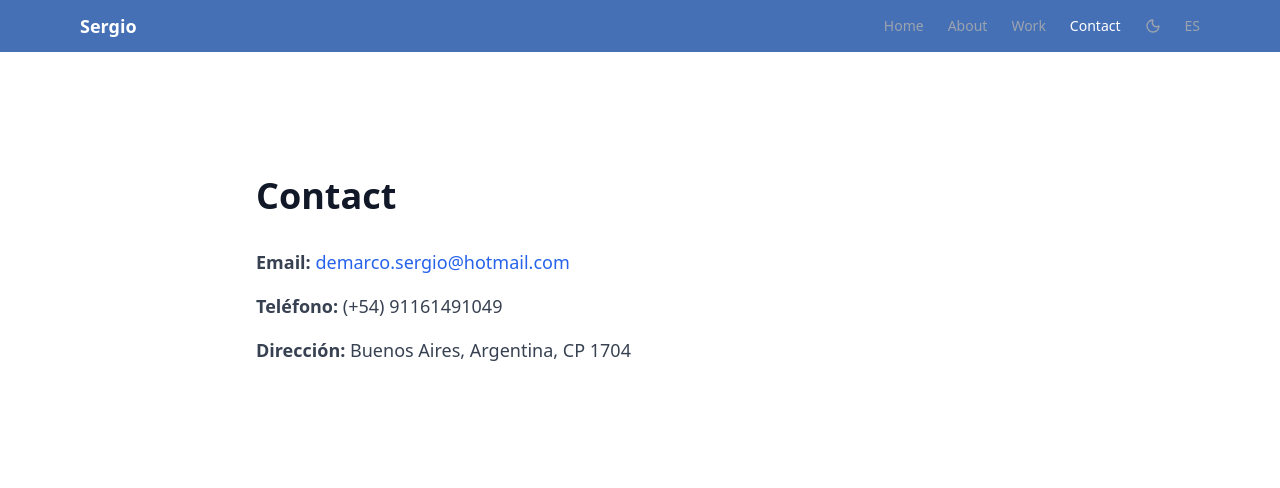
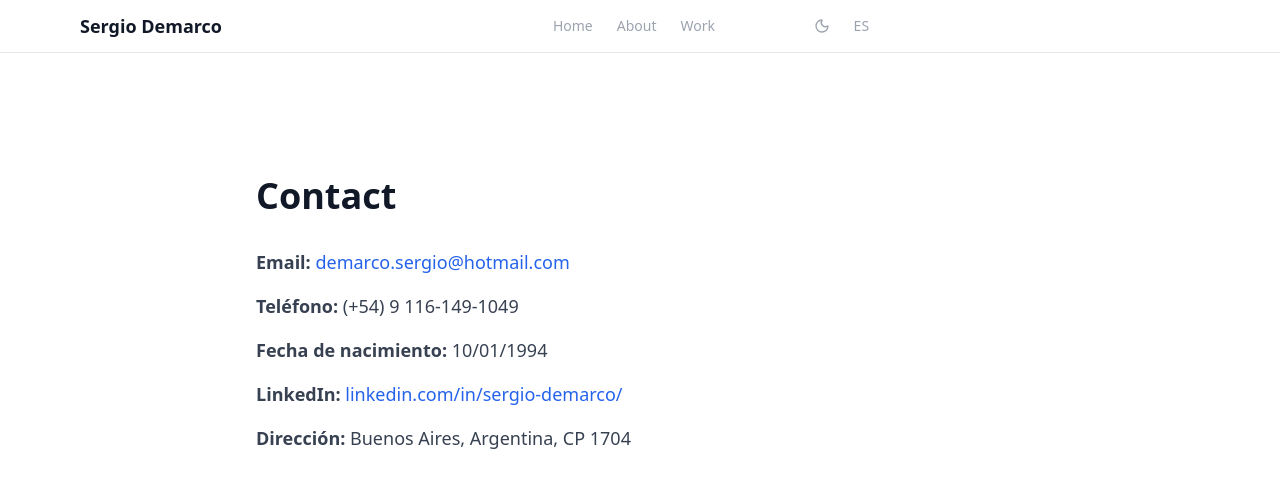
Before and after one commit to demarcosergio/sergio-portfolioV2, a Next.js app: page /contact in a window 1280 px wide. Shown: the top 488 px of the page. Built offline with nearby package versions, Linux system fonts and the light colour scheme.

Commit message:
Update header and contact info

```diff
--- a/src/app/contact/page.tsx
+++ b/src/app/contact/page.tsx
@@ -20,7 +20,21 @@ export default function Contact() {
                         </a>
                     </p>
                     <p>
-                        <span className="font-semibold">Teléfono:</span> (+54) 91161491049
+                        <span className="font-semibold">Teléfono:</span> (+54) 9 116-149-1049
+                    </p>
+                    <p>
+                        <span className="font-semibold">Fecha de nacimiento:</span> 10/01/1994
+                    </p>
+                    <p>
+                        <span className="font-semibold">LinkedIn:</span>{" "}
+                        <a
+                            href="https://linkedin.com/in/sergio-demarco/"
+                            target="_blank"
+                            rel="noopener noreferrer"
+                            className="text-blue-600 hover:underline"
+                        >
+                            linkedin.com/in/sergio-demarco/
+                        </a>
                     </p>
                     <p>
                         <span className="font-semibold">Dirección:</span> Buenos Aires, Argentina, CP 1704
--- a/src/components/Navbar.tsx
+++ b/src/components/Navbar.tsx
@@ -21,13 +21,17 @@ export default function Navbar() {
 
   return (
     <header
-      className={`fixed top-0 left-0 w-full z-50 ${theme === "light" ? "bg-[#4570B5]" : "bg-gradient-to-r from-gray-950 via-gray-900 to-gray-950/90 backdrop-blur"}`}
+      className={`fixed top-0 left-0 w-full z-50 backdrop-blur-md ${
+        theme === "light"
+          ? "bg-white/80 border-b border-gray-200"
+          : "bg-gray-900/80 border-b border-gray-700"
+      }`}
     >
       <div className="max-w-6xl mx-auto flex items-center justify-between px-4 py-3">
-        <Link href="/" className="font-bold text-lg text-white">
-          Sergio
+        <Link href="/" className="font-bold text-lg text-gray-900 dark:text-white">
+          Sergio Demarco
         </Link>
-        <nav className="hidden sm:flex gap-6">
+        <nav className="hidden sm:flex gap-6 flex-1 justify-center">
           {navItems.map(({ name, href }) => (
             <Link
               key={name}
```
